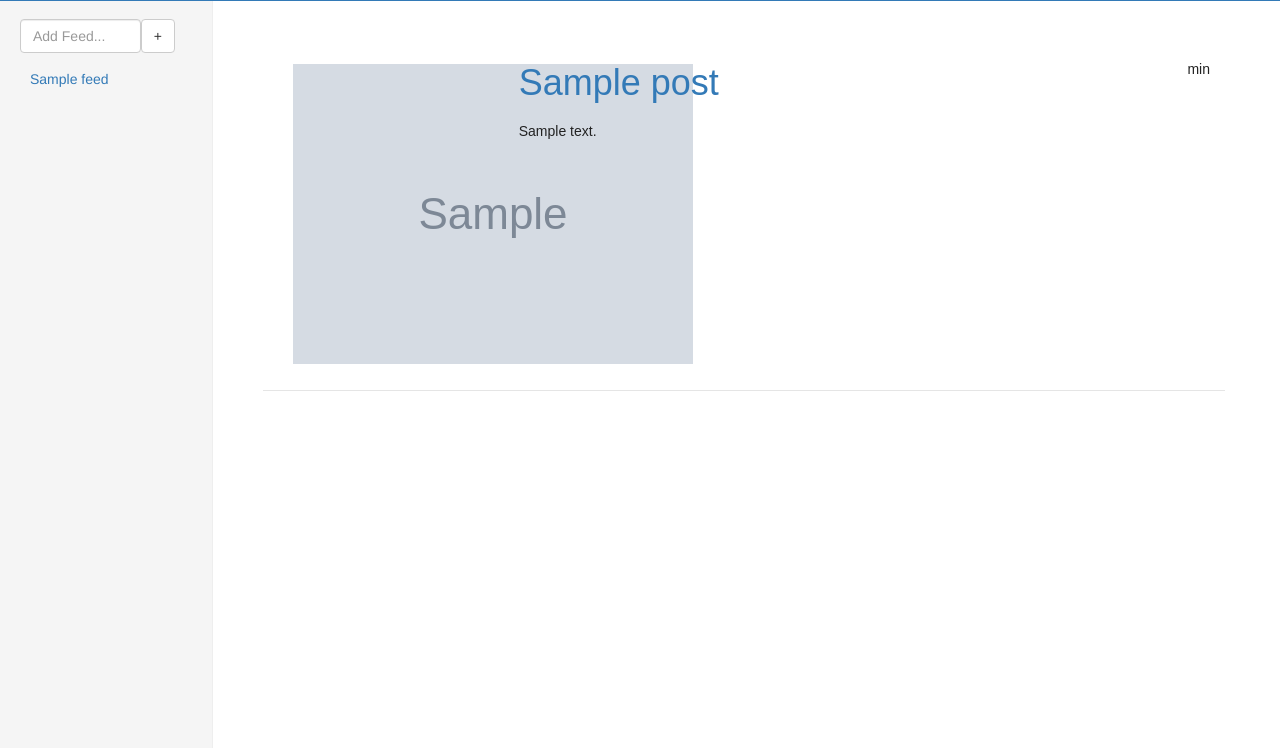
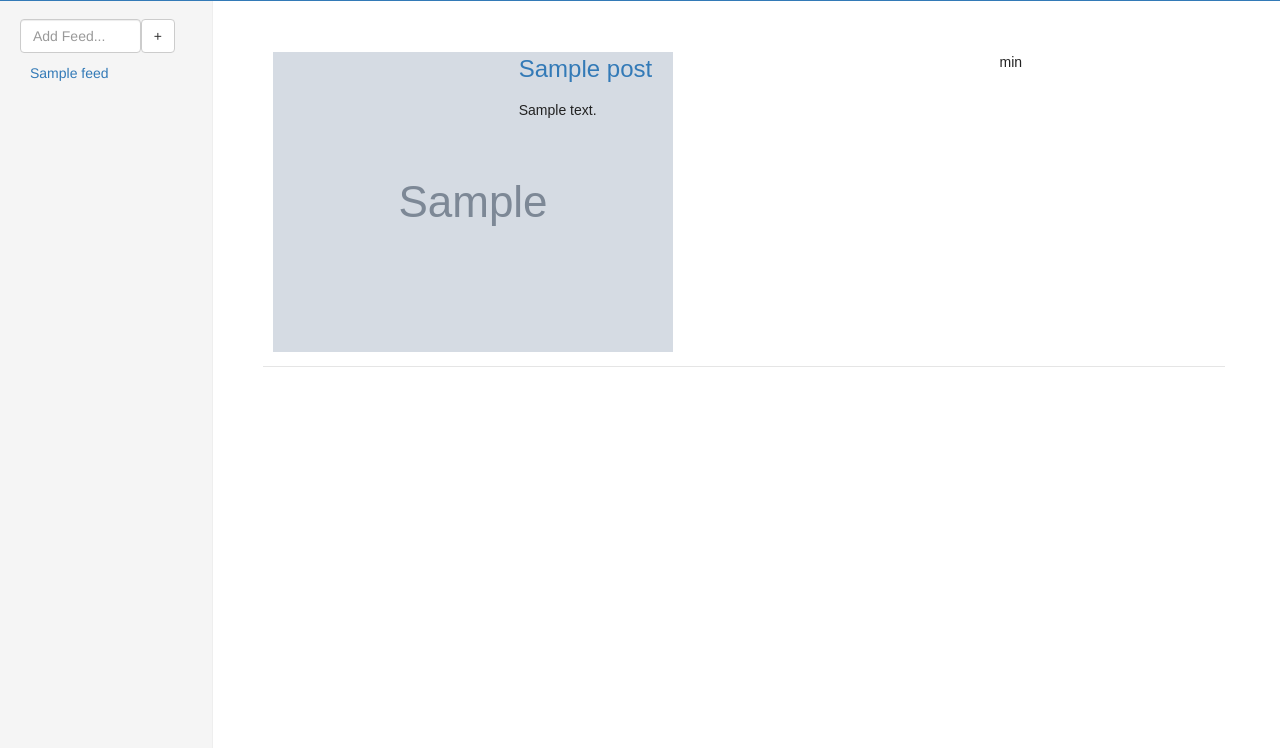
Before and after one commit to mkowoods/FeedMyFriends, a Flask app: template templates/index.html in a window 1280 px wide. Shown: the part 52-800 px from the top of the page. Run offline with Flask 2, Linux system fonts and the light colour scheme; the template is opened without the code that fills it: most values are stand-ins (such as "Sample title", 1, 10 or a date in 2020); grey boxes marked "Sample" are stand-in pictures; some libraries are stand-ins or nearby versions.

Commit message:
Completed Updates to Posting
Simplified the add post feature by using the first post as the
template. Made additional tweaks to consolidate the HTML And remove
redundant divs

```diff
--- a/static/script.js
+++ b/static/script.js
@@ -10,20 +10,18 @@ var TEST_POST_FROM_SERVER = {"url" : "http://www.nytimes.com",
 
 //assumes post is a json like object containing all of the requisite fields
 var articleJSONtoHTML = function (post) {
-    var new_article = $("#proto-article .article").clone()
+    var new_article = $(".article:first").clone()
     //TODO: Review process for getting favicon
     new_article.attr({feed_id: post.feed_id, post_id: post.post_id})
     new_article.find(".icon").html($('<img />', {src: post.favicon_url}))
     new_article.find(".title").html(($("<a>", {"text":post.title,
                                                "href": post.url,
                                                "target": "_blank"})))
-    new_article.find(".description p").html(post.description)
+    new_article.find(".description").html(post.description)
     $(".posts :first").removeClass("current")
     new_article.addClass("current")
     return new_article
 }
-
-
 
 var addFeed = function () {
     var feed_name = $("#feed-input").val()
--- a/static/static.css
+++ b/static/static.css
@@ -82,54 +82,20 @@ p {
 }
 
 
-
-.item {
-  cursor: pointer;
-  padding-top: 7px;
-  padding-bottom: 7px;
-
+.article .icon{
+    padding: 10px;
+    margin: auto
 }
 
-.item .icon{
-    padding: 15px;
-}
-
-.title{
+.article .title{
     margin-top: 10px;
 }
 
-.item .source {
-  margin-left: 20px;
-}
-
-.item .pubdate {
-  padding-top: 10px;
-}
-
-.item .pubdate {
-  text-align: right;
-}
-
-.description {
-  /*display: none;*/
-  padding-top: 5px;
-  padding-bottom: 5px;
-}
-
-.description h1 {
-  margin-top: 0px;
-  font-size: 23px;
-}
-
-#add-feed {
-    margin: 0px 0px 40px 0px
+.article .pubdate {
+    margin-top: 10px;
 }
 
 #feed-input {
     width: 70%;
     float: left;
 }
-
-#feed-input-btn {
-    float: left;
-}
--- a/templates/index.html
+++ b/templates/index.html
@@ -23,7 +23,7 @@
             <!--<li><a href="#">Dashboard</a></li>
             <li><a href="#">Settings</a></li>
             <li><a href="#">Profile</a></li>-->
-            <li><a href="#">About</a></li>
+            <li><a href="#">About   </a></li>
           </ul>
           <form class="navbar-form navbar-right post-input-form">
             <input type="text" class="form-control" id="post-input" placeholder="Add Link...">
@@ -51,51 +51,22 @@
         </div>
         <div class="col-sm-9 col-sm-offset-3 col-md-10 col-sm-offset-2 posts">
             {% for post in wall %}
-                <div class="article" feed_id="{{post.feed_id}}" post_id="{{post.post_id}}">
-                    <div class="row item">
-                      <div class="col-xs-3">
-                        <div class="icon"><img src="{{post.favicon_url}}"></div>
+                <div class="row article" feed_id="{{post.feed_id}}" post_id="{{post.post_id}}">
+                      <div class="col-xs-3 icon">
+                            <img src="{{post.favicon_url}}">
                       </div>
-
                       <div class="col-xs-6">
-                      <div class="row">
-                            <h1 class="title"><a href="{{post.url}}" target="_blank">{{post.title}}</a></h1>
+                          <div class="row">
+                                <h3 class="title"><a href="{{post.url}}" target="_blank">{{post.title}}</a></h3>
+                          </div>
+                          <div class="row description">{{post.description}}</div>
                       </div>
-                          <div class="row">
-                            <p>{{post.description}}</p>
-                          </div>
+                      <div class="col-xs-3 pubdate">
+                        {{((current_time - post.create_time|float)/60)|round(1)}} min
                       </div>
-                      <div class="col-xs-3">
-                        <div class="pubdate">{{((current_time - post.create_time|float)/60)|round(1)}} min</div>
-                      </div>
-                    </div>
                 </div>
             {% endfor %}
         </div>
-
-      <div id="proto-article" style = "display: none">
-        <div class="article">
-            <div class="row item">
-              <div class="col-xs-3">
-                <div class="icon">UNKOWN</div>
-              </div>
-              <div class="col-xs-6">
-                <p class="title">This is a prototype for new articles added to the feed</p>
-              </div>
-              <div class="col-xs-3">
-                <p class="pubdate">XXX 99</p>
-              </div>
-            </div>
-            <div class="description row">
-              <div class="col-xs-3">&nbsp;</div>
-              <div class="col-xs-6">
-                <p>United Airlines is to sell up to 30 Boeing 757s to freight operator FedEx Express, with deliveries of the twinjets set to start this year.</p>
-              </div>
-              <div class = "col-xs-3"></div>
-            </div>
-        </div>
-      </div>
-
 
       <script src="https://ajax.googleapis.com/ajax/libs/jquery/1.11.1/jquery.min.js"></script>
       <script src="https://maxcdn.bootstrapcdn.com/bootstrap/3.3.1/js/bootstrap.min.js"></script>
```
